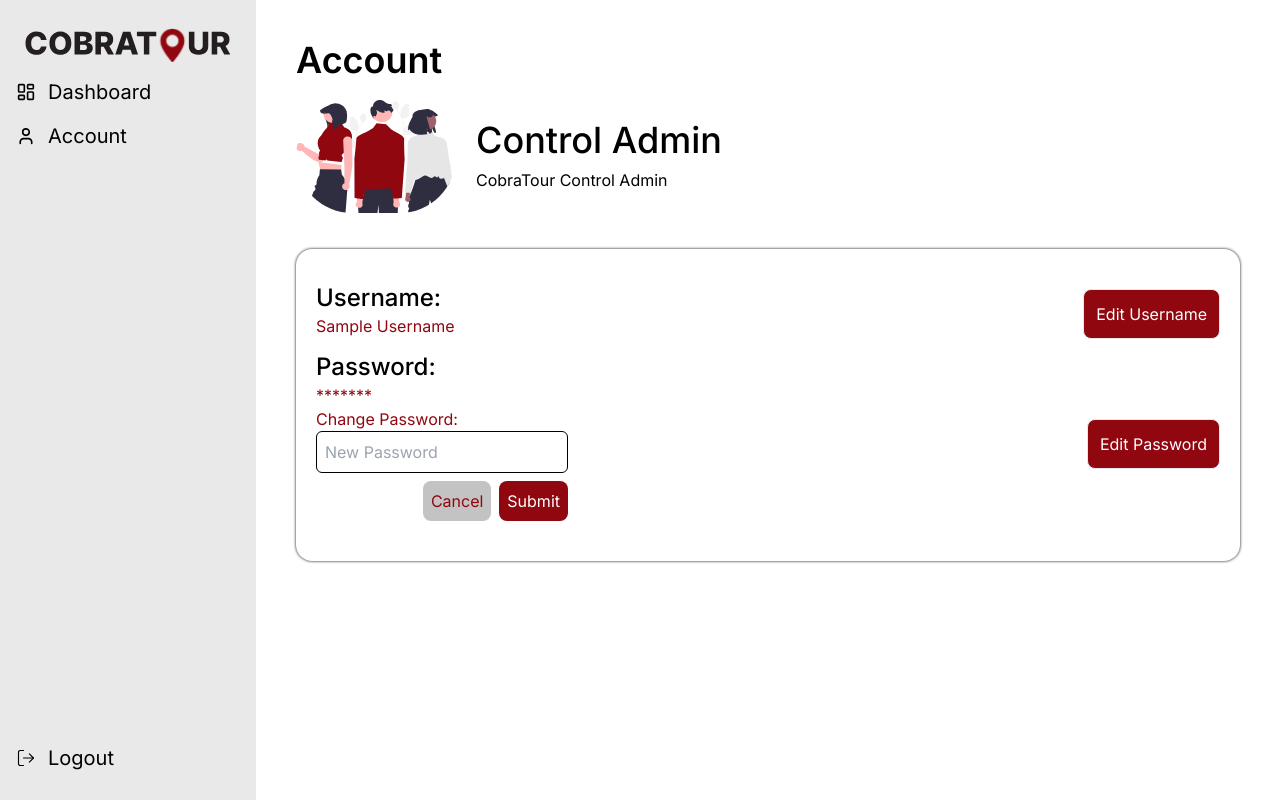
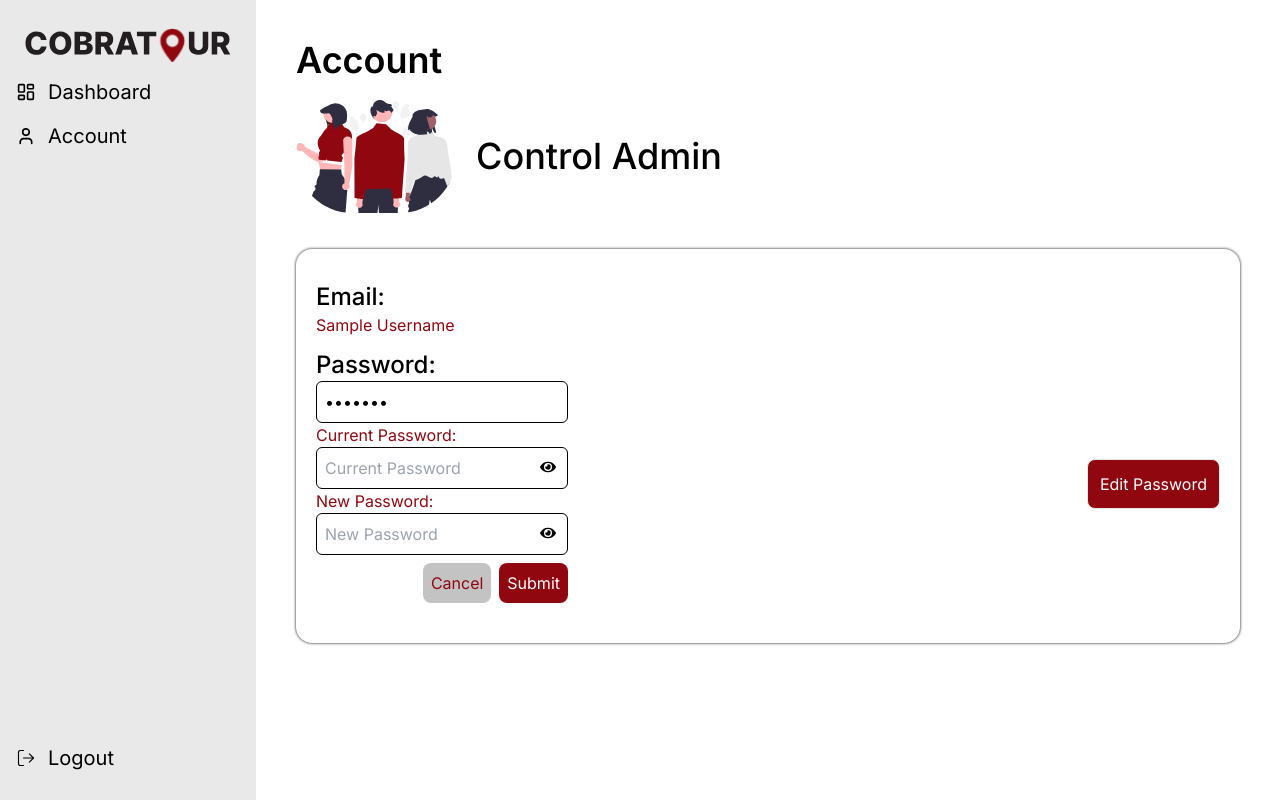
Before and after one commit to jikaza04/CobraTour-Backend-V3, a React (Vite) app: page /controlAccount in a window 1280 px wide. Both pictures are taken after a click on the button "Edit Password". Built offline with nearby package versions, Linux system fonts and the light colour scheme.

Commit message:
Update ControlAccount Complete

```diff
--- a/src/ControlAdmin/ControlAccount.jsx
+++ b/src/ControlAdmin/ControlAccount.jsx
@@ -1,66 +1,209 @@
+import ControlTotal from './AdminIcons/control-total.svg'
+import { useState, useEffect } from 'react'
+import { FaEye, FaEyeSlash } from 'react-icons/fa'; // Import eye icons
+import { db, auth } from '../config/firebase'; // Import Firestore instance and auth
+import { updateDoc, getDocs, collection, query, where } from 'firebase/firestore';
+import { updateEmail, updatePassword, sendEmailVerification, reauthenticateWithCredential, EmailAuthProvider } from 'firebase/auth';
 
-import ControlTotal from './AdminIcons/control-total.svg'
-import { useState } from 'react';
 function ControlAccount() {
   const [newUserName, setNewUserName] = useState(false);
+  const [newPassword, setNewPassword] = useState(false);
+  const [contributor, setContributor] = useState({});
+  const [showPassword, setShowPassword] = useState(false); // State to toggle password visibility
+  const [showCurrentPassword, setShowCurrentPassword] = useState(false); // State to toggle current password visibility
+  const [newEmail, setNewEmail] = useState('');
+  const [newPass, setNewPass] = useState('');
+  const [currentPass, setCurrentPass] = useState(''); // State to store current password
+  const [showPopup, setShowPopup] = useState(false); // State to control popup visibility
+  const [verificationSent, setVerificationSent] = useState(false); // State to track email verification
+
+  useEffect(() => {
+    const fetchContributor = async () => {
+      try {
+        const user = auth.currentUser;
+        if (user) {
+          const q = query(collection(db, 'Contributors'), where('userId', '==', user.uid));
+          const querySnapshot = await getDocs(q);
+          if (!querySnapshot.empty) {
+            const contributorData = querySnapshot.docs[0].data();
+            setContributor(contributorData);
+            console.log('Contributor loaded from Firestore:', contributorData);
+          } else {
+            console.error('No contributor found in Firestore');
+          }
+        }
+      } catch (error) {
+        console.error('Error fetching contributor:', error);
+      }
+    };
+
+    fetchContributor();
+  }, []);
 
   const openNewuserName = () => setNewUserName(true);
-  const closeNewUsername = (e)=> {
-    if (e.target.id === 'new-username') setNewUserName(false);
+  const closeNewUsername = () => {
+    setNewUserName(false);
+    setNewEmail('');
   };
-  const [newPassword, setNewPassword] = useState (false);
 
   const openNewPassword = () => setNewPassword(true);
-  const closeNewPassword =(e) => {
-    if (e.target.id === 'new-password') setNewPassword(false);
+  const closeNewPassword = () => {
+    setNewPassword(false);
+    setNewPass('');
+    setCurrentPass('');
+  };
 
+  const toggleShowPassword = () => setShowPassword(!showPassword); // Toggle function
+  const toggleShowCurrentPassword = () => setShowCurrentPassword(!showCurrentPassword); // Toggle function for current password
+
+  const handleUsernameSubmit = async (e) => {
+    e.preventDefault();
+    try {
+      const user = auth.currentUser;
+      if (user) {
+        if (!user.emailVerified) {
+          await sendEmailVerification(user);
+          setVerificationSent(true);
+          return;
+        }
+        await updateEmail(user, newEmail);
+        const q = query(collection(db, 'Contributors'), where('userId', '==', contributor.userId));
+        const querySnapshot = await getDocs(q);
+        if (!querySnapshot.empty) {
+          const docRef = querySnapshot.docs[0].ref;
+          await updateDoc(docRef, {
+            email: newEmail
+          });
+          setContributor({ ...contributor, email: newEmail });
+          localStorage.setItem('contributor', JSON.stringify({ ...contributor, email: newEmail }));
+          setNewUserName(false);
+          setShowPopup(true); // Show popup
+          setTimeout(() => setShowPopup(false), 3000); // Hide popup after 3 seconds
+        } else {
+          console.error('No such document!');
+        }
+      }
+    } catch (error) {
+      console.error('Error updating username: ', error);
+    }
   };
+
+  const handlePasswordSubmit = async (e) => {
+    e.preventDefault();
+    try {
+      const user = auth.currentUser;
+      if (user) {
+        const credential = EmailAuthProvider.credential(user.email, currentPass);
+        await reauthenticateWithCredential(user, credential);
+        await updatePassword(user, newPass);
+        setContributor({ ...contributor, password: newPass });
+        localStorage.setItem('contributor', JSON.stringify({ ...contributor, password: newPass }));
+        setNewPassword(false);
+        setShowPopup(true); // Show popup
+        setTimeout(() => setShowPopup(false), 3000); // Hide popup after 3 seconds
+      }
+    } catch (error) {
+      console.error('Error updating password: ', error);
+      alert('Current password is incorrect. Please try again.');
+    }
+  };
+
   return (
     <>
       <section className="header-margin inter">
-
         <label className="text-4xl font-semibold">Account</label>
         <section className="flex justify-between items-center py-5 gap-5">
           <span className='flex items-center gap-5'>
             <div className='profile-container'>
-        <img src={ControlTotal} alt="Profile"/>
+              <img src={ControlTotal} alt="Profile" />
             </div>
             <span className='flex flex-col gap-2'>
-        <h1 className='profile-label'>Control Admin</h1>
-        <h1>CobraTour Control Admin</h1>
+              <h1 className='profile-label'>{contributor.name || 'Control Admin'}</h1>
+              {/*<h1>CobraTour Control Admin</h1>*/}
             </span>
           </span>
-
         </section>
         <section className='account-container'>
-      <div className='flex flex-col lg:flex-row  lg:justify-between items-start lg:items-center my-3'>
+          <div className='flex flex-col lg:flex-row lg:justify-between items-start lg:items-center my-3'>
             <span className='block'>
-          <h1 className='account-label'>Username:</h1>
-          <label className='text-maroon-custom'>Sample Username</label>
+              <h1 className='account-label'>Email:</h1>
+              <label className='text-maroon-custom'>{contributor.email || auth.currentUser?.email || 'Sample Username'}</label>
               {newUserName && (
-          <form className='flex flex-col it' id='new-username'>
+                <form className='flex flex-col it' id='new-username' onSubmit={handleUsernameSubmit}>
                   <label className='text-maroon-custom'>Change Username:</label>
-            <input type="text" name="newUserName" placeholder='New Username' className='modal-input'/>
+                  <input
+                    type="email"
+                    name="newUserName"
+                    placeholder='New Username'
+                    className='modal-input'
+                    value={newEmail}
+                    onChange={(e) => setNewEmail(e.target.value)}
+                    required
+                  />
                   <span className='flex flex-row gap-2 items-center justify-end my-2'>
-              <button  onClick={closeNewUsername} className='account-cancel'>Cancel</button>
+                    <button type='button' onClick={closeNewUsername} className='account-cancel'>Cancel</button>
                     <input type='submit' name='newusername' className='account-submit'></input>
                   </span>
                 </form>
               )}
+              {verificationSent && (
+                <p className="text-maroon-custom">Please verify your email before changing it.</p>
+              )}
             </span>
-          <button onClick={openNewuserName} className='button-dashboard '>Edit Username</button>
+            {/*<button onClick={openNewuserName} className='button-dashboard'>Edit Username</button>*/}
           </div>
-          <div className='flex flex-col lg:flex-row  lg:justify-between items-start lg:items-center my-3'>
+          <div className='flex flex-col lg:flex-row lg:justify-between items-start lg:items-center my-3'>
             <span className='block'>
               <h1 className='account-label'>Password:</h1>
-            <label className='text-maroon-custom'>*******</label>
+              <div className='relative'>
+                <input
+                  type={showCurrentPassword ? "text" : "password"}
+                  value={contributor.password || '*******'}
+                  className='modal-input'
+                  readOnly
+                />
+              </div>
               {newPassword && (
-            <form className='flex flex-col' id='new-password'>
-            <label className='text-maroon-custom'>Change Password:</label>
-            <input type="password" name="newPassword" placeholder='New Password' className='modal-input'/>
+                <form className='flex flex-col' id='new-password' onSubmit={handlePasswordSubmit}>
+                  <label className='text-maroon-custom'>Current Password:</label>
+                  <div className='relative'>
+                    <input
+                      type={showPassword ? "text" : "password"}
+                      name="currentPassword"
+                      placeholder='Current Password'
+                      className='modal-input'
+                      value={currentPass}
+                      onChange={(e) => setCurrentPass(e.target.value)}
+                      required
+                    />
+                    <span
+                      className='absolute right-3 top-3 cursor-pointer'
+                      onClick={toggleShowPassword}
+                    >
+                      {showPassword ? <FaEyeSlash /> : <FaEye />}
+                    </span>
+                  </div>
+                  <label className='text-maroon-custom'>New Password:</label>
+                  <div className='relative'>
+                    <input
+                      type={showPassword ? "text" : "password"}
+                      name="newPassword"
+                      placeholder='New Password'
+                      className='modal-input'
+                      value={newPass}
+                      onChange={(e) => setNewPass(e.target.value)}
+                      required
+                    />
+                    <span
+                      className='absolute right-3 top-3 cursor-pointer'
+                      onClick={toggleShowPassword}
+                    >
+                      {showPassword ? <FaEyeSlash /> : <FaEye />}
+                    </span>
+                  </div>
                   <span className='flex flex-row gap-2 items-center justify-end my-2'>
-              <button type='reset' onClick={closeNewPassword} className='account-cancel'>Cancel</button>
-              <input type='submit' name='newusername' className='account-submit'></input>
+                    <button type='button' onClick={closeNewPassword} className='account-cancel'>Cancel</button>
+                    <input type='submit' name='newpassword' className='account-submit'></input>
                   </span>
                 </form>
               )}
@@ -69,6 +212,11 @@ function ControlAccount() {
           </div>
         </section>
       </section>
+      {showPopup && (
+        <div className="popup">
+          <p>Changes have been saved!</p>
+        </div>
+      )}
     </>
   )
 }
```
Lines whose indentation alone changed are shown as unchanged.
